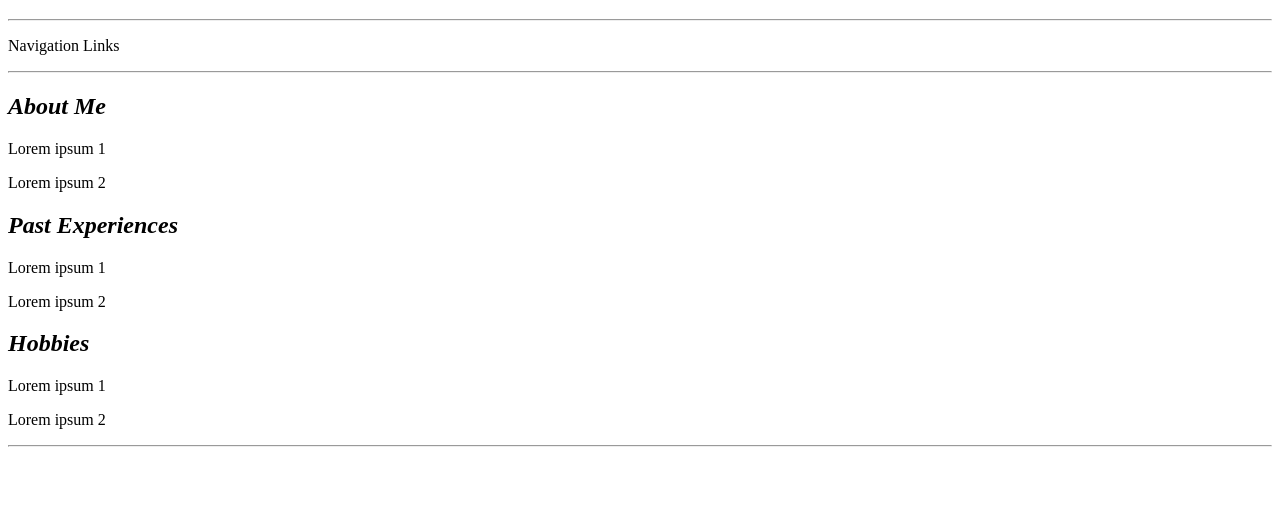
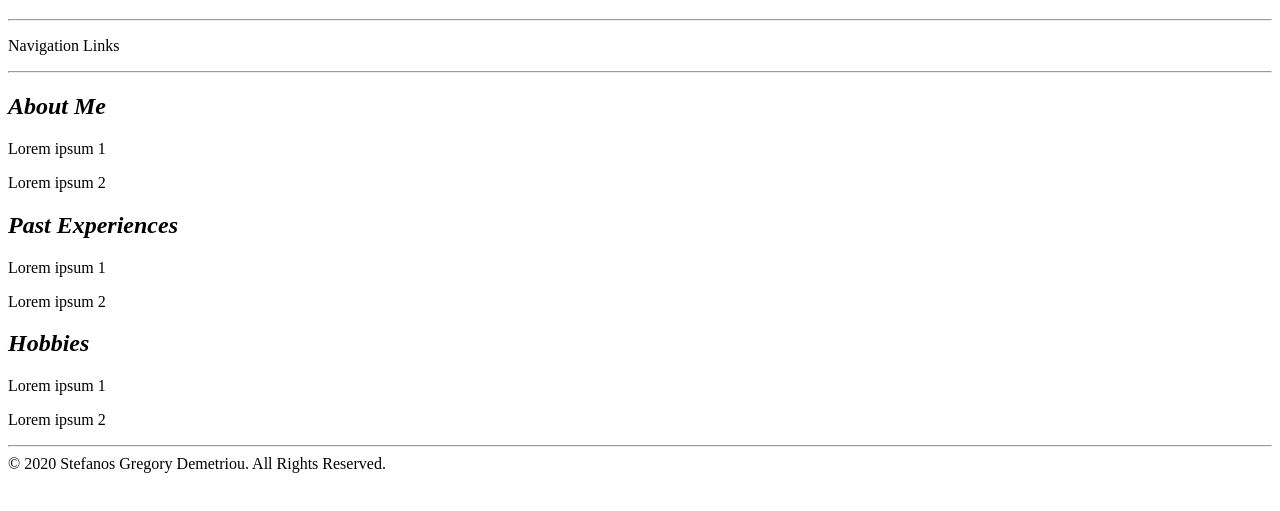
Before and after one commit to stefanosgd/SWGWebDev, a plain HTML site: page classwork/portfolio/index.html in a window 1280 px wide. Shown: the part 61-572 px from the top of the page. Drawn offline with Linux system fonts and the light colour scheme.

Commit message:
blocks code along

```diff
--- a/classwork/portfolio/index.html
+++ b/classwork/portfolio/index.html
@@ -12,14 +12,20 @@ Most Recent Revision:
     <title> Stefanos Demetriou - Portfolio</title>
 </head>
 <body>
+    <main>
+        <header>
             <h1>Portfolio for Stefanos Demetriou</h1>
+        </header>
         <hr />
         <!-- We need to add links to project.html, contact.html, and testimonials.html -->
+        <nav>
             <p>
                 Navigation Links
             </p>
+        </nav>
         <hr />
-
+        <section>
+            <article id="about-me">
                 <h2><em>About Me</em></h2>
                 <p>
                     Lorem ipsum 1
@@ -27,7 +33,8 @@ Most Recent Revision:
                 <p>
                     Lorem ipsum 2
                 </p>
-
+            </article>
+            <article id="past-experiences">
                 <h2><em>Past Experiences</em></h2>
                 <p>
                     Lorem ipsum 1
@@ -35,7 +42,8 @@ Most Recent Revision:
                 <p>
                     Lorem ipsum 2
                 </p>
-
+            </article>
+            <article id="hobbies">
                 <h2><em>Hobbies</em></h2>
                 <p>
                     Lorem ipsum 1
@@ -43,8 +51,12 @@ Most Recent Revision:
                 <p>
                     Lorem ipsum 2
                 </p>
+            </article>
+        </section>
+        <footer>
             <hr />
-
-
+            &copy; 2020 Stefanos Gregory Demetriou. All Rights Reserved.
+        </footer>
+    </main>
 </body>
 </html>
```
Lines whose indentation alone changed are shown as unchanged.
